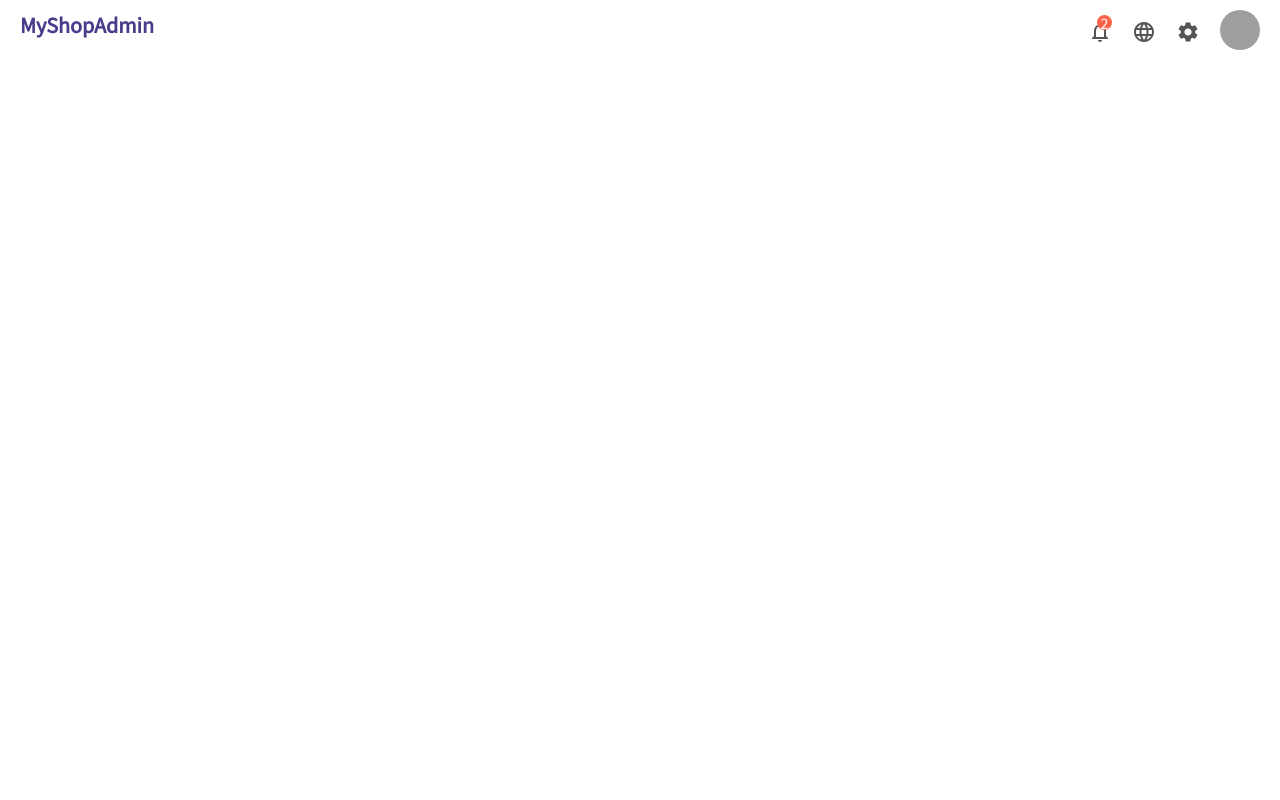
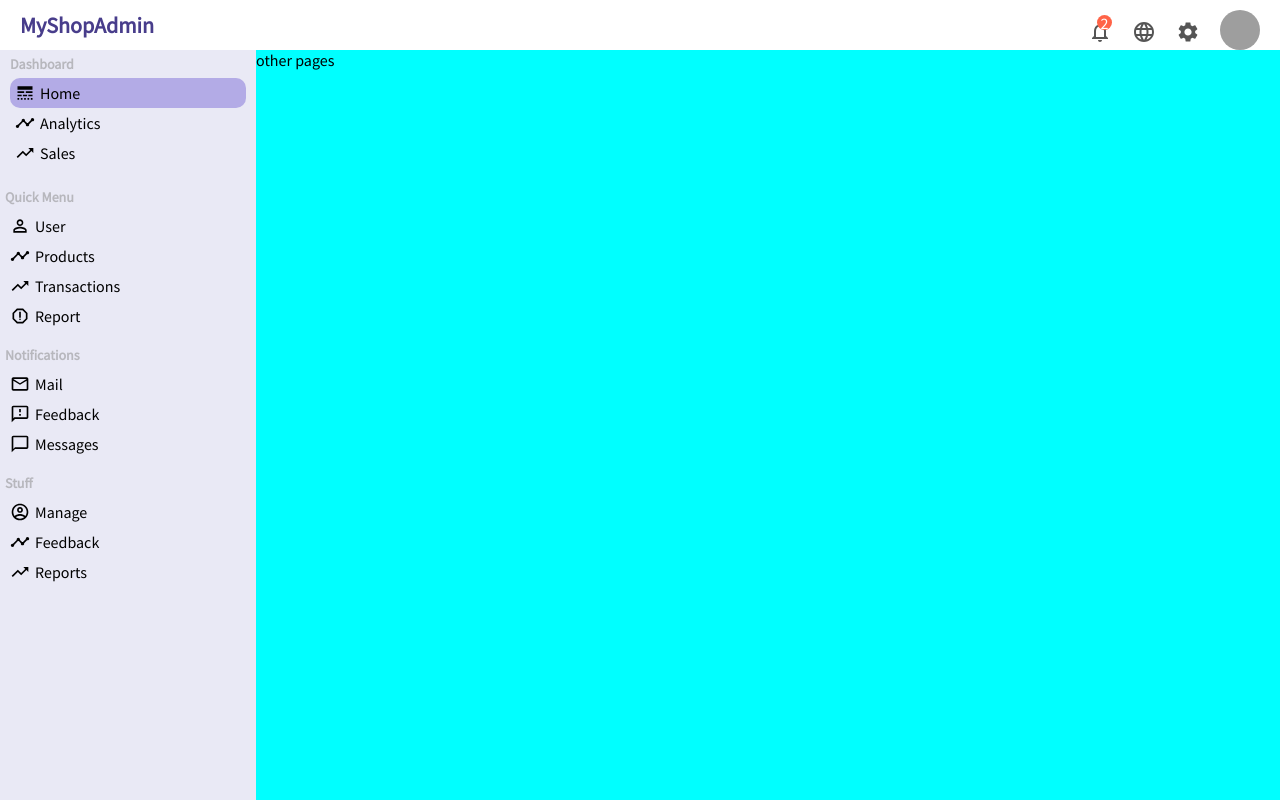
Before and after one commit to pank1999/Myshop-E-commerce-app, a React (Create React App) app in the folder admin-dashboard/: page / in a window 1280 px wide. Built offline with nearby package versions, Linux system fonts and the light colour scheme; grey boxes are pictures that could not be loaded.

Commit message:
completd sideBar of the Dashboard

```diff
--- a/admin-dashboard/public/index.html
+++ b/admin-dashboard/public/index.html
@@ -22,7 +22,7 @@
         margin: 0;
       }
     </style>
-  <title>React App</title>
+  <title>Admin Dashboard</title>
   </head>
   <body>
     <noscript>You need to enable JavaScript to run this app.</noscript>
--- /dev/null
+++ b/admin-dashboard/src/App.css
@@ -0,0 +1,7 @@
+.container{
+    display: flex;
+}
+.others{
+    flex: 4;
+    background-color: aqua;
+}
--- a/admin-dashboard/src/App.js
+++ b/admin-dashboard/src/App.js
@@ -1,9 +1,18 @@
+import SideBar from "./components/SideBar/SideBar";
 import TopBar from "./components/TopBar";
+import './App.css';
 
 function App() {
   return (
     <div className="App">
         <TopBar/>
+        <div className="container">
+          <SideBar />
+          <div className="others">
+             other pages
+          </div>
+        </div>
+
 
 
     </div>
--- /dev/null
+++ b/admin-dashboard/src/components/SideBar/SideBar.jsx
@@ -0,0 +1,97 @@
+import './Sidebar.css';
+import {ChatBubbleOutline, FeedbackOutlined, LineStyle, MailOutline, PersonOutline, ReportOutlined, Timeline, TrendingUp, AccountCircleOutlined} from '@material-ui/icons';
+export default function SideBar() {
+  return (
+    <div className="sidebar">
+        <div className='sideBarWrapper'>
+         <div className='sideBarMenu'>
+            <h3 className='sideBarTitle'>
+                    Dashboard
+            </h3>
+            <ul className='sideBarList'>
+                 <li className='sideBarListItem active'>
+                    <LineStyle className='sideBarIcon'/>
+                    Home
+                 </li>
+                 <li className='sideBarListItem'>
+                    <Timeline className='sideBarIcon'/>
+                    Analytics
+                 </li>
+                 <li className='sideBarListItem'>
+                    <TrendingUp className='sideBarIcon'/>
+                    Sales
+                 </li>
+
+            </ul>
+        </div>
+    </div>
+
+    <div className='sideBarMenu'>
+            <h3 className='sideBarTitle'>
+                    Quick Menu
+            </h3>
+            <ul className='sideBarList'>
+                 <li className='sideBarListItem'>
+                    <PersonOutline className='sideBarIcon'/>
+                    User
+                 </li>
+                 <li className='sideBarListItem'>
+                    <Timeline  className='sideBarIcon'/>
+                    Products
+                 </li>
+                 <li className='sideBarListItem'>
+                    <TrendingUp  className='sideBarIcon'/>
+                    Transactions
+                 </li>
+                 <li className='sideBarListItem'>
+                    <ReportOutlined  className='sideBarIcon'/>
+                    Report
+                 </li>
+            </ul>
+        </div>
+
+        <div className='sideBarMenu'>
+            <h3 className='sideBarTitle'>
+                    Notifications
+            </h3>
+            <ul className='sideBarList'>
+                 <li className='sideBarListItem'>
+                    <MailOutline className='sideBarIcon'/>
+                    Mail
+                 </li>
+                 <li className='sideBarListItem'>
+                    <FeedbackOutlined  className='sideBarIcon'/>
+                    Feedback
+                 </li>
+                 <li className='sideBarListItem'>
+                    <ChatBubbleOutline  className='sideBarIcon'/>
+                    Messages
+                 </li>
+
+            </ul>
+        </div>
+
+        <div className='sideBarMenu'>
+            <h3 className='sideBarTitle'>
+                    Stuff
+            </h3>
+            <ul className='sideBarList'>
+                 <li className='sideBarListItem'>
+                    <AccountCircleOutlined className='sideBarIcon'/>
+                    Manage
+                 </li>
+                 <li className='sideBarListItem'>
+                    <Timeline  className='sideBarIcon'/>
+                    Feedback
+                 </li>
+                 <li className='sideBarListItem'>
+                    <TrendingUp  className='sideBarIcon'/>
+                    Reports
+                 </li>
+
+            </ul>
+        </div>
+
+    </div>
+  )
+}
--- /dev/null
+++ b/admin-dashboard/src/components/SideBar/Sidebar.css
@@ -0,0 +1,37 @@
+.sidebar{
+    flex: 1;
+    height:calc(100vh - 50px);
+    background-color: rgb(233, 233, 245);
+    position: sticky;
+    top:50px;
+}
+.sideBarWrapper{
+    padding: 5px 5px 5px ;
+}
+.sideBarMenu{
+    margin-bottom: 10px;
+}
+.sideBarTitle{
+font-size: 14px;
+color:rgb(183, 183, 189) ;
+padding-left: 5px;
+}
+.sideBarList{
+  list-style: none;
+  padding: 5px;
+}
+.sideBarListItem{
+    border-radius: 10px;
+    padding: 5px;
+    cursor: pointer;
+    display: flex;
+    align-items: center;
+
+}
+.sideBarListItem.active ,.sideBarListItem:hover{
+    background-color: rgb(179, 171, 230);
+}
+.sideBarIcon{
+    margin-right: 5px;
+    font-size: 20px !important;
+}
```
